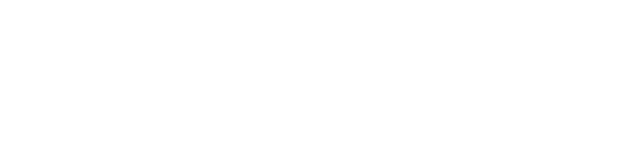
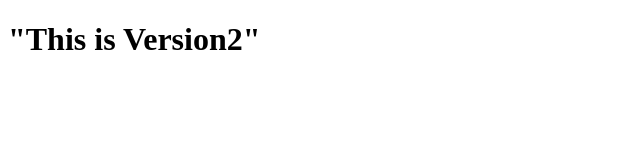
Before and after one commit to Vidhiautomation/myrepo, a plain HTML site: page index.html in a window 1280 px wide. Shown: the whole page, without its empty margins (0-640 px from the left). Drawn offline with Linux system fonts and the light colour scheme.

Commit message:
this is version2

```diff
--- a/index.html
+++ b/index.html
@@ -6,6 +6,6 @@
     <title>Document</title>
 </head>
 <body>
-
+   <h1>"This is Version2"</h1>
 </body>
 </html>
```
